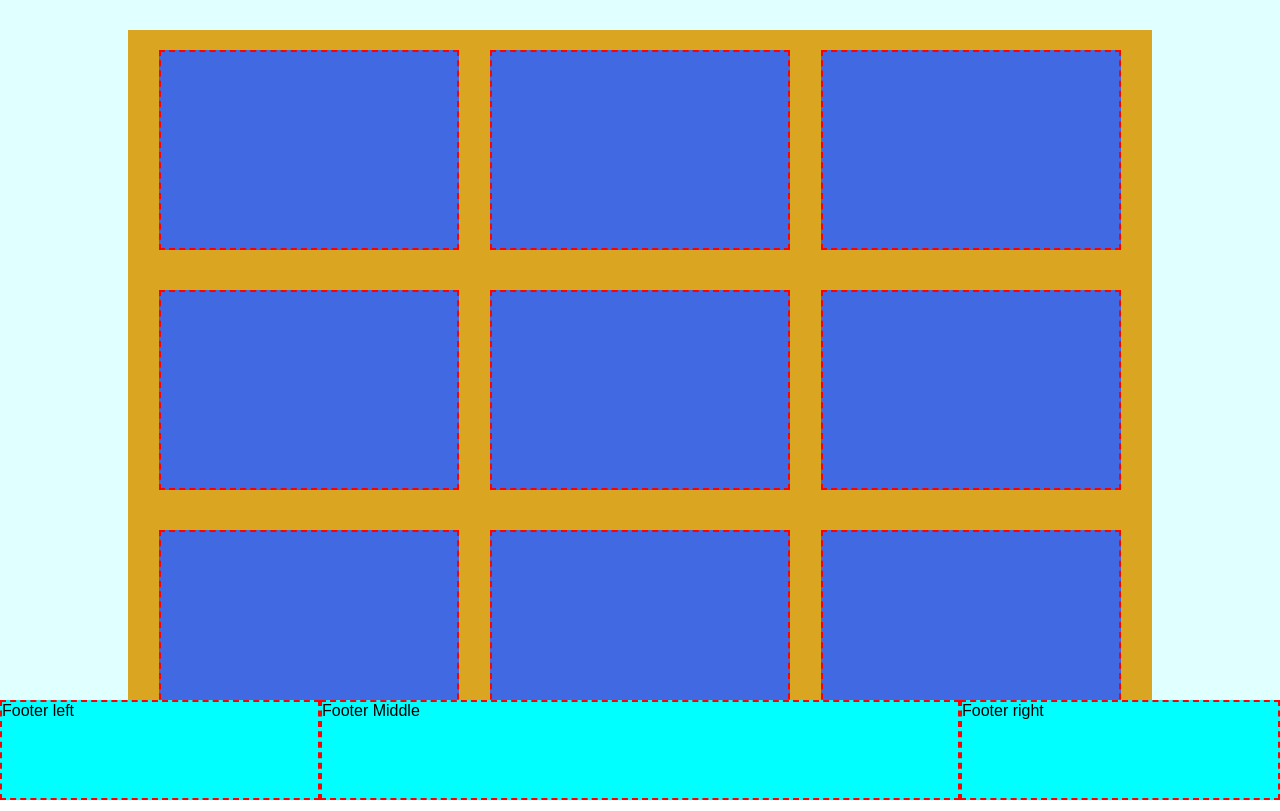
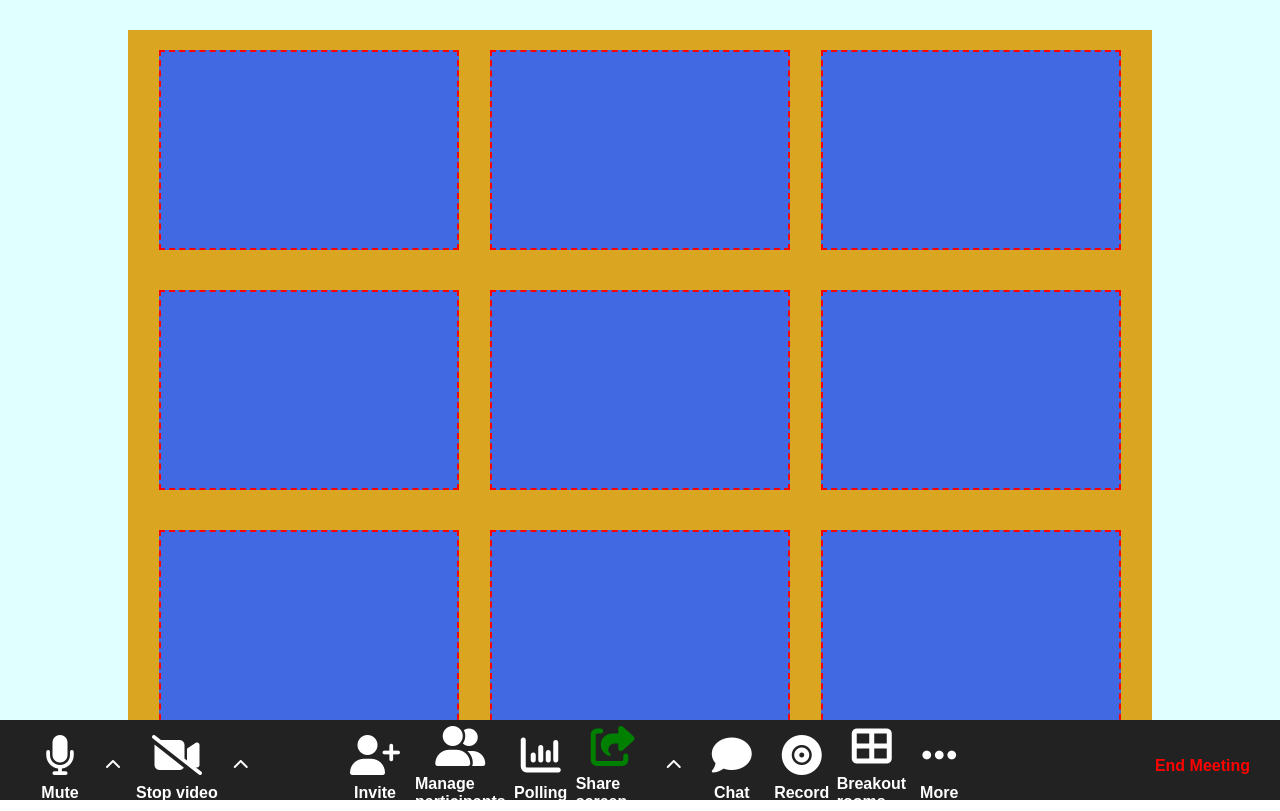
Before and after one commit to Claudio-Pri/html-css-zoom, a plain HTML site: page index.html in a window 1280 px wide. Drawn offline with Linux system fonts and the light colour scheme.

Commit message:
footer-test

```diff
--- a/css/style.css
+++ b/css/style.css
@@ -24,7 +24,7 @@ html {
 .my-row {
     display: flex;
     flex-wrap: wrap;
-    justify-content: space-evenly;
+
 }
 
 .my-col-25 {
@@ -37,7 +37,13 @@ html {
 
 /* MAIN */
 main {
+    height: calc(100vh - 80px);
     padding-top: 30px;
+    overflow: auto;
+}
+
+main .my-row {
+    justify-content: space-evenly;
 }
 
 .webcam-item {
@@ -45,6 +51,55 @@ main {
     height: 200px;
     margin: 20px 0;
 
+}
+
+/* FOOTER */
+
+footer {
+    color: white;
+    background-color: #222222;
+    padding: 0 30px;
+}
+
+footer .my-row {
+    height: 80px;
+}
+
+footer .my-row>*,
+footer .my-row .icon-container {
+    display: flex;
+    align-items: center;
+}
+
+.footer-left .icon-container,
+.footer-middle .icon-container {
+    flex-flow: column;
+}
+
+
+.icon-box {
+    padding: 5px 15px;
+
+}
+
+.icon-box.big-icon {
+    font-size: 2.5rem;
+}
+
+footer .my-row .footer-middle {
+    justify-content: space-around;
+}
+
+.btn-green {
+    color: green;
+}
+
+.btn-red {
+    color: red;
+}
+
+footer .my-row .footer-right {
+    justify-content: flex-end;
 }
 
 /* DEBUG */
@@ -55,8 +110,8 @@ main {
 
 .debug main {
     background-color: lightcyan;
-    height: calc(100vh - 100px);
-    overflow: auto;
+
+
 }
 
 .debug main .webcam-item {
@@ -65,13 +120,12 @@ main {
 }
 
 
-.debug footer {
-    background-color: lightcoral;
-    min-height: 100px;
+/* .debug footer .my-row {
+    background-color: aqua;
+    border: 2px dashed red;
 }
 
 .debug footer .my-row>* {
-    background-color: aqua;
-    min-height: 100px;
-    border: 2px dashed red;
-}
+
+    border: 2px dashed purple;
+} */
--- a/index.html
+++ b/index.html
@@ -60,9 +60,133 @@
     <!-- footer -->
     <footer>
         <div class="my-row">
-            <div class="my-col-25">Footer left</div>
-            <div class="my-col-50">Footer Middle</div>
-            <div class="my-col-25">Footer right</div>
+
+            <div class="my-col-25 footer-left">
+
+                <div class="icon-container">
+                    <div class="icon-box big-icon">
+                        <i class="fa-solid fa-microphone"></i>
+                    </div>
+
+                    <h4>Mute</h4>
+
+                </div>
+
+
+                <div class="icon-box small-icon">
+                    <i class="fa-solid fa-chevron-up"></i>
+                </div>
+
+                <div class="icon-container">
+                    <div class="icon-box big-icon">
+                        <i class="fa-solid fa-video-slash"></i>
+                    </div>
+
+                    <h4>Stop video</h4>
+                </div>
+
+                <div class="icon-box small-icon">
+                    <i class="fa-solid fa-chevron-up"></i>
+                </div>
+
+
+            </div>
+
+            <div class="my-col-50 footer-middle">
+
+                <div class="icon-container">
+
+                    <div class="icon-box big-icon">
+                        <i class="fa-solid fa-user-plus"></i>
+                    </div>
+                    <h4>Invite</h4>
+
+
+                </div>
+                <div class="icon-container">
+
+                    <div class="icon-box big-icon">
+                        <i class="fa-solid fa-user-group"></i>
+                    </div>
+                    <h4>Manage participants</h4>
+
+
+                </div>
+                <div class="icon-container">
+
+                    <div class="icon-box big-icon">
+                        <i class="fa-solid fa-chart-column"></i>
+                    </div>
+                    <h4>Polling</h4>
+
+
+                </div>
+                <div class="icon-container">
+
+                    <div class="icon-box big-icon btn-green">
+                        <i class="fa-solid fa-share-from-square"></i>
+                    </div>
+                    <h4>Share screen</h4>
+
+
+                </div>
+
+
+                <div class="icon-box small-icon">
+                    <i class="fa-solid fa-chevron-up"></i>
+                </div>
+
+                <div class="icon-container">
+
+                    <div class="icon-box big-icon">
+                        <i class="fa-solid fa-comment"></i>
+                    </div>
+                    <h4>Chat</h4>
+
+
+                </div>
+                <div class="icon-container">
+
+                    <div class="icon-box big-icon">
+                        <i class="fa-solid fa-record-vinyl"></i>
+                    </div>
+                    <h4>Record</h4>
+
+
+                </div>
+                <div class="icon-container">
+
+                    <div class="icon-box big-icon">
+                        <i class="fa-solid fa-table-cells-large"></i>
+                    </div>
+                    <h4>Breakout rooms</h4>
+
+
+                </div>
+                <div class="icon-container">
+
+                    <div class="icon-box big-icon">
+                        <i class="fa-solid fa-ellipsis"></i>
+                    </div>
+                    <h4>More</h4>
+
+
+                </div>
+
+
+
+
+
+            </div>
+
+            <div class="my-col-25 footer-right">
+
+                <h4 class="btn-red">
+                    End Meeting
+                </h4>
+
+            </div>
+
         </div>
     </footer>
     <!-- /footer -->
```
